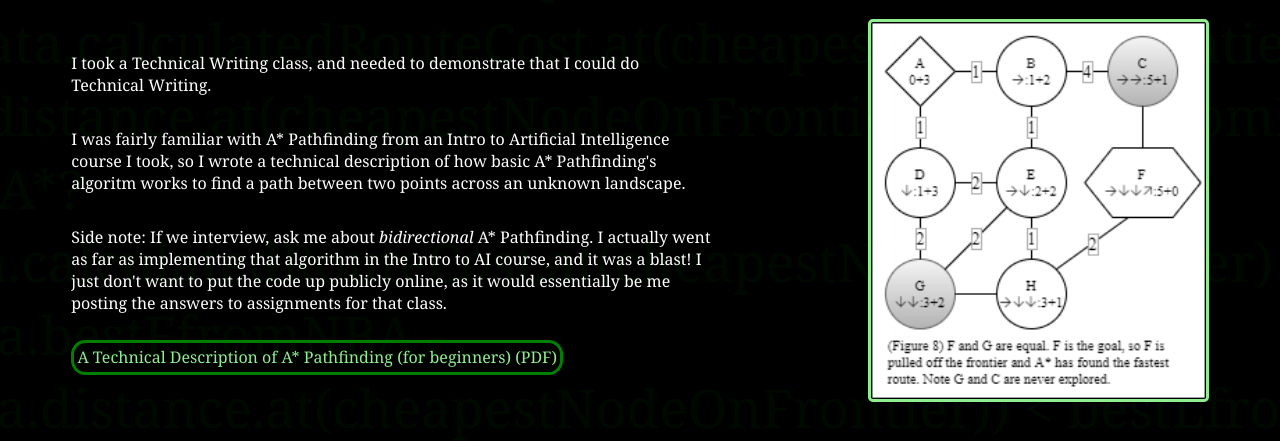
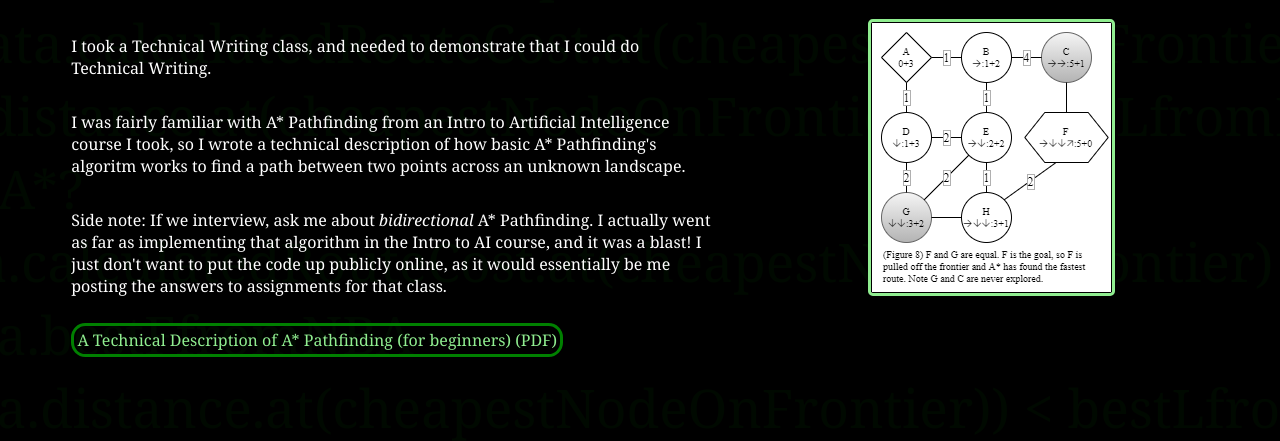
Before and after one commit to JEnduriumK/jenduriumk.github.io, a plain HTML site: page pages/aStarPathfinding.html in a window 1280 px wide. Shown: the part 75-516 px from the top of the page. Drawn offline with Linux system fonts and the light colour scheme.

Commit message:
Fix image max-width to be sane

```diff
--- a/pages/aStarPathfinding.html
+++ b/pages/aStarPathfinding.html
@@ -25,7 +25,7 @@
                 <p><span class="document-link"><a href="/docs/AStarPathfinding.pdf">A Technical Description of A* Pathfinding (for beginners) (PDF)</a></span></p>
             </div>
             <div id="right-main-content">
-                <img src="../images/Figure 8.png" class="image-needs-background">
+                <img src="/images/Figure 8.png" class="image-needs-background" id="path-example-image">
             </div>
         </div>
     </div>
--- a/style.css
+++ b/style.css
@@ -185,3 +185,7 @@ a:visited:hover {
     flex-grow: 2;
     font-size: x-large;
 }
+
+#path-example-image {
+    max-width: fit-content;
+}
```
